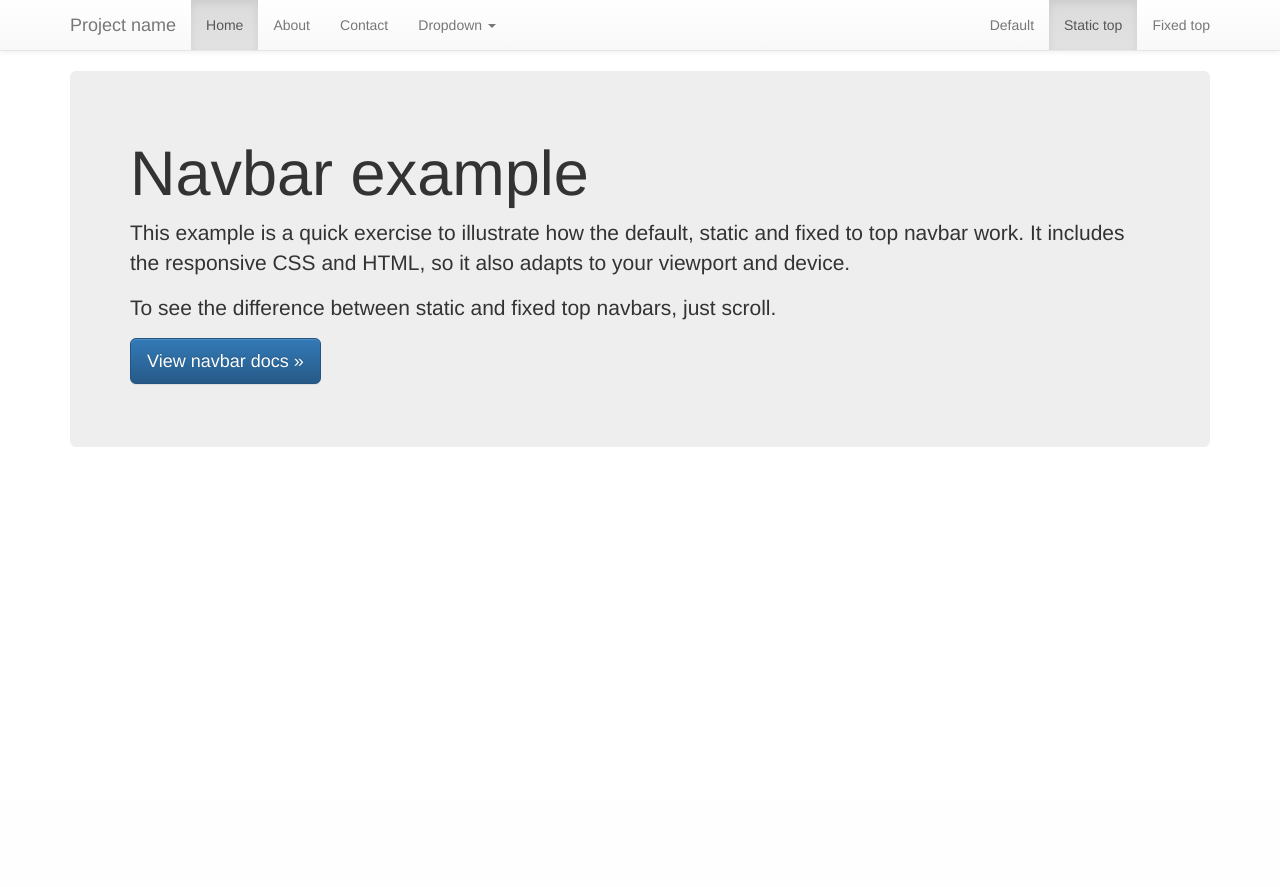
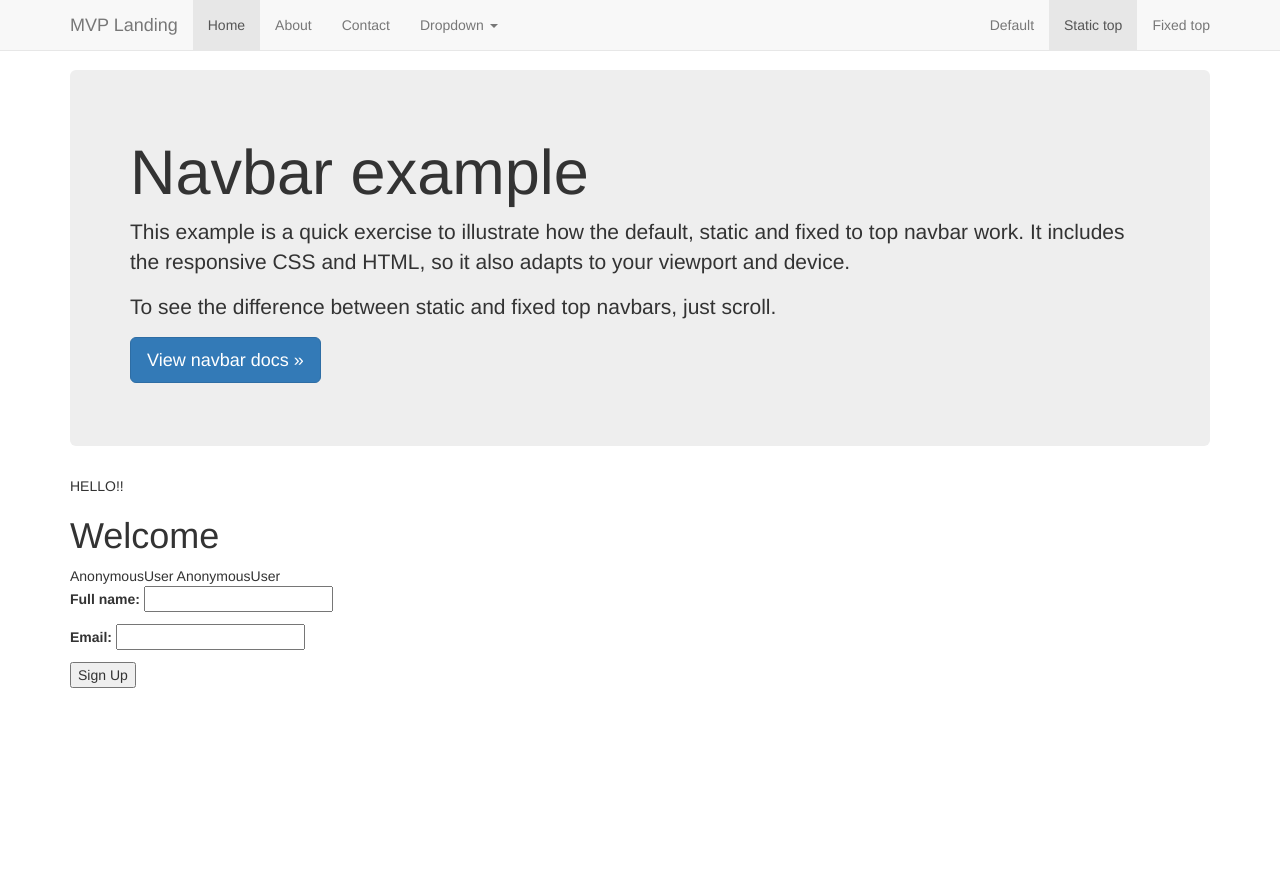
Before and after one commit to gdgeyter/src, a Django app: page / in a window 1280 px wide. Shown: the top 887 px of the page. Before the commit the page ends 447 px from the top, so only its background shows below. Run offline with Django 3.2, Linux system fonts and the light colour scheme; some libraries are stand-ins or nearby versions.

Commit message:
end of video 20

```diff
--- a/newsletter/views.py
+++ b/newsletter/views.py
@@ -38,7 +38,7 @@ def home(request):
         print(instance.timestamp)
 
 
-    return render(request, "base.html", context)
+    return render(request, "home.html", context)
 
 def contact(request):
 
--- a/templates/base.html
+++ b/templates/base.html
@@ -10,101 +10,39 @@
     <meta name="author" content="">
     <link rel="icon" href="../../favicon.ico">
 
-    <title>Static Top Navbar Example for Bootstrap</title>
+    <title>{% block head_title %}MVP landing page{% endblock %}</title>
 
-    <!-- Bootstrap core CSS -->
-    <link href="{% static "css/bootstrap.min.cssg" %}" rel="stylesheet">
-
-    <!-- IE10 viewport hack for Surface/desktop Windows 8 bug -->
-    <link href="{% static "css/ie10-viewport-bug-workaround.css" %}" rel="stylesheet">
-
-    <!-- Custom styles for this template -->
-    <link href="{% static "css/navbar-static-top.cs" %}" rel="stylesheet">
-
-    <!-- Just for debugging purposes. Don't actually copy these 2 lines! -->
-    <!--[if lt IE 9]><script src="../../assets/js/ie8-responsive-file-warning.js"></script><![endif]-->
-{#    <script src="../../assets/js/ie-emulation-modes-warning.js"></script>#}
-
-    <!-- HTML5 shim and Respond.js for IE8 support of HTML5 elements and media queries -->
-    <!--[if lt IE 9]>
-      <script src="https://oss.maxcdn.com/html5shiv/3.7.2/html5shiv.min.js"></script>
-      <script src="https://oss.maxcdn.com/respond/1.4.2/respond.min.js"></script>
-    <![endif]-->
-
-      <!-- Latest compiled and minified CSS -->
-<link rel="stylesheet" href="https://maxcdn.bootstrapcdn.com/bootstrap/3.3.6/css/bootstrap.min.css" integrity="sha384-1q8mTJOASx8j1Au+a5WDVnPi2lkFfwwEAa8hDDdjZlpLegxhjVME1fgjWPGmkzs7" crossorigin="anonymous">
-
-<!-- Optional theme -->
-<link rel="stylesheet" href="https://maxcdn.bootstrapcdn.com/bootstrap/3.3.6/css/bootstrap-theme.min.css" integrity="sha384-fLW2N01lMqjakBkx3l/M9EahuwpSfeNvV63J5ezn3uZzapT0u7EYsXMjQV+0En5r" crossorigin="anonymous">
-
-<!-- Latest compiled and minified JavaScript -->
-<script src="https://maxcdn.bootstrapcdn.com/bootstrap/3.3.6/js/bootstrap.min.js" integrity="sha384-0mSbJDEHialfmuBBQP6A4Qrprq5OVfW37PRR3j5ELqxss1yVqOtnepnHVP9aJ7xS" crossorigin="anonymous"></script>
-  </head>
+    {% include 'head_css.html' %}
 
   <body>
 
-    <!-- Static navbar -->
-    <nav class="navbar navbar-default navbar-static-top">
-      <div class="container">
-        <div class="navbar-header">
-          <button type="button" class="navbar-toggle collapsed" data-toggle="collapse" data-target="#navbar" aria-expanded="false" aria-controls="navbar">
-            <span class="sr-only">Toggle navigation</span>
-            <span class="icon-bar"></span>
-            <span class="icon-bar"></span>
-            <span class="icon-bar"></span>
-          </button>
-          <a class="navbar-brand" href="#">Project name</a>
-        </div>
-        <div id="navbar" class="navbar-collapse collapse">
-          <ul class="nav navbar-nav">
-            <li class="active"><a href="#">Home</a></li>
-            <li><a href="#about">About</a></li>
-            <li><a href="#contact">Contact</a></li>
-            <li class="dropdown">
-              <a href="#" class="dropdown-toggle" data-toggle="dropdown" role="button" aria-haspopup="true" aria-expanded="false">Dropdown <span class="caret"></span></a>
-              <ul class="dropdown-menu">
-                <li><a href="#">Action</a></li>
-                <li><a href="#">Another action</a></li>
-                <li><a href="#">Something else here</a></li>
-                <li role="separator" class="divider"></li>
-                <li class="dropdown-header">Nav header</li>
-                <li><a href="#">Separated link</a></li>
-                <li><a href="#">One more separated link</a></li>
-              </ul>
-            </li>
-          </ul>
-          <ul class="nav navbar-nav navbar-right">
-            <li><a href="../navbar/">Default</a></li>
-            <li class="active"><a href="./">Static top <span class="sr-only">(current)</span></a></li>
-            <li><a href="../navbar-fixed-top/">Fixed top</a></li>
-          </ul>
-        </div><!--/.nav-collapse -->
-      </div>
-    </nav>
+{% include 'navbar.html' %}
 
 
     <div class="container">
 
+    {% block jumbotron %}
         <!-- Main component for a primary marketing message or call to action -->
         <div class="jumbotron">
             <h1>Navbar example</h1>
-        <p>This example is a quick exercise to illustrate how the default, static and fixed to top navbar work. It includes the responsive CSS and HTML, so it also adapts to your viewport and device.</p>
+            <p>This example is a quick exercise to illustrate how the default, static and fixed to top navbar work. It
+                includes the responsive CSS and HTML, so it also adapts to your viewport and device.</p>
             <p>To see the difference between static and fixed top navbars, just scroll.</p>
             <p>
-          <a class="btn btn-lg btn-primary" href="../../components/#navbar" role="button">View navbar docs &raquo;</a>
+                <a class="btn btn-lg btn-primary" href="../../components/#navbar" role="button">View navbar
+                    docs &raquo;</a>
             </p>
         </div>
+    {% endblock %}
+
+
+   {% block content %}
+   {% endblock %}
+
+
+
+
 
     </div> <!-- /container -->
 
-
-    <!-- Bootstrap core JavaScript
-    ================================================== -->
-    <!-- Placed at the end of the document so the pages load faster -->
-    <script src="https://ajax.googleapis.com/ajax/libs/jquery/1.11.3/jquery.min.js"></script>
-    <script>window.jQuery || document.write('<script src="../../assets/js/vendor/jquery.min.js"><\/script>')</script>
-    <script src="{% static "js/bootstrap.min.js" %}"></script>
-    <!-- IE10 viewport hack for Surface/desktop Windows 8 bug -->
-    <script src="{% static "js/ie10-viewport-bug-workaround.js" %}"></script>
-  </body>
-</html>
+{% include 'javascript.html' %}
--- /dev/null
+++ b/templates/head_css.html
@@ -0,0 +1,20 @@
+{% load staticfiles %}
+<!-- Bootstrap core CSS -->
+    <!-- <link href="../../dist/css/bootstrap.min.css" rel="stylesheet"> -->
+    <link rel="stylesheet" href="//maxcdn.bootstrapcdn.com/font-awesome/4.3.0/css/font-awesome.min.css">
+    <link href="{% static 'css/bootstrap.min.css' %}" rel="stylesheet">
+    <!-- <img src="{% static "my_app/myexample.jpg" %}" alt="My image"/> -->
+    <!-- Custom styles for this template -->
+    <!-- <link href="navbar-static-top.css" rel="stylesheet"> -->
+    <link href="{% static 'css/navbar-static-top.css' %}" rel="stylesheet">
+     <link href="{% static 'css/custom.css' %}" rel="stylesheet">
+
+    <!-- Just for debugging purposes. Don't actually copy these 2 lines! -->
+    <!--[if lt IE 9]><script src="../../assets/js/ie8-responsive-file-warning.js"></script><![endif]
+    <script src="../../assets/js/ie-emulation-modes-warning.js"></script>
+    -->
+    <!-- HTML5 shim and Respond.js for IE8 support of HTML5 elements and media queries -->
+    <!--[if lt IE 9]>
+      <script src="https://oss.maxcdn.com/html5shiv/3.7.2/html5shiv.min.js"></script>
+      <script src="https://oss.maxcdn.com/respond/1.4.2/respond.min.js"></script>
+    <![endif]-->  </head>
--- a/templates/home.html
+++ b/templates/home.html
@@ -1,3 +1,15 @@
+{% extends "base.html" %}
+
+
+{% block head_title %} Welcome | {{ block.super }}
+{% endblock %}
+
+{% block jumbotron %}
+{{ block.super }}
+    HELLO!!
+{% endblock %}
+
+{% block content %}
 <h1 xmlns="http://www.w3.org/1999/html">{{ title }}</h1>
 
 {{ user }}
@@ -12,3 +24,4 @@
 {#<input>#}
 
 </form>
+{% endblock %}
--- /dev/null
+++ b/templates/javascript.html
@@ -0,0 +1,11 @@
+{% load staticfiles %}
+    <!-- Bootstrap core JavaScript
+    ================================================== -->
+    <!-- Placed at the end of the document so the pages load faster -->
+    <script src="https://ajax.googleapis.com/ajax/libs/jquery/1.11.3/jquery.min.js"></script>
+    <script>window.jQuery || document.write('<script src="../../assets/js/vendor/jquery.min.js"><\/script>')</script>
+    <script src="{% static "js/bootstrap.min.js" %}"></script>
+    <!-- IE10 viewport hack for Surface/desktop Windows 8 bug -->
+    <script src="{% static "js/ie10-viewport-bug-workaround.js" %}"></script>
+  </body>
+</html>
--- /dev/null
+++ b/templates/navbar.html
@@ -0,0 +1,38 @@
+     <!-- Static navbar -->
+    <nav class="navbar navbar-default navbar-static-top">
+      <div class="container">
+        <div class="navbar-header">
+          <button type="button" class="navbar-toggle collapsed" data-toggle="collapse" data-target="#navbar" aria-expanded="false" aria-controls="navbar">
+            <span class="sr-only">Toggle navigation</span>
+            <span class="icon-bar"></span>
+            <span class="icon-bar"></span>
+            <span class="icon-bar"></span>
+          </button>
+          <a class="navbar-brand" href="#">MVP Landing</a>
+        </div>
+        <div id="navbar" class="navbar-collapse collapse">
+          <ul class="nav navbar-nav">
+            <li class="active"><a href="#">Home</a></li>
+            <li><a href="#about">About</a></li>
+            <li><a href="#contact">Contact</a></li>
+            <li class="dropdown">
+              <a href="#" class="dropdown-toggle" data-toggle="dropdown" role="button" aria-haspopup="true" aria-expanded="false">Dropdown <span class="caret"></span></a>
+              <ul class="dropdown-menu">
+                <li><a href="#">Action</a></li>
+                <li><a href="#">Another action</a></li>
+                <li><a href="#">Something else here</a></li>
+                <li role="separator" class="divider"></li>
+                <li class="dropdown-header">Nav header</li>
+                <li><a href="#">Separated link</a></li>
+                <li><a href="#">One more separated link</a></li>
+              </ul>
+            </li>
+          </ul>
+          <ul class="nav navbar-nav navbar-right">
+            <li><a href="../navbar/">Default</a></li>
+            <li class="active"><a href="./">Static top <span class="sr-only">(current)</span></a></li>
+            <li><a href="../navbar-fixed-top/">Fixed top</a></li>
+          </ul>
+        </div><!--/.nav-collapse -->
+      </div>
+    </nav>
```
Lines whose indentation alone changed are shown as unchanged.
